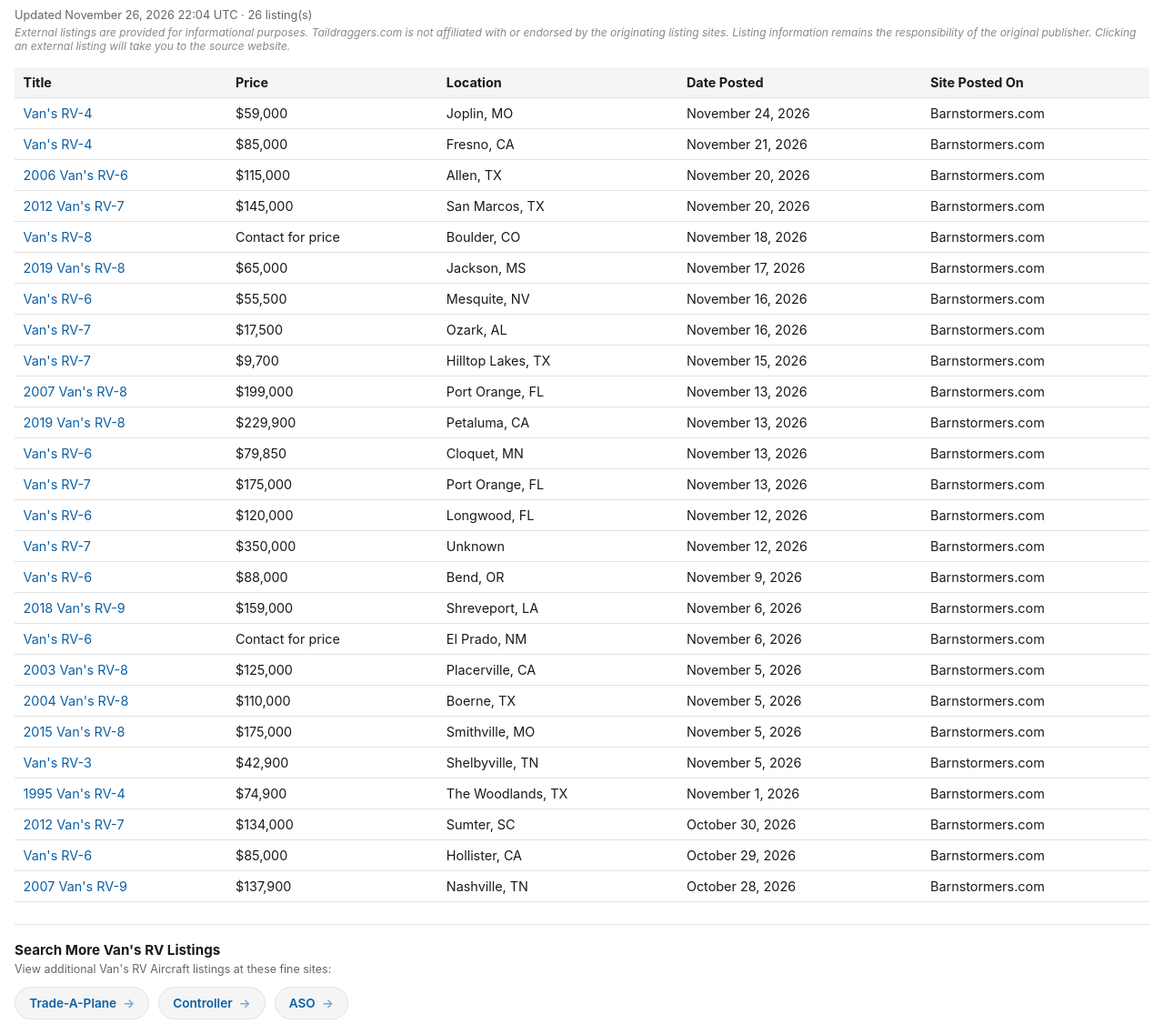
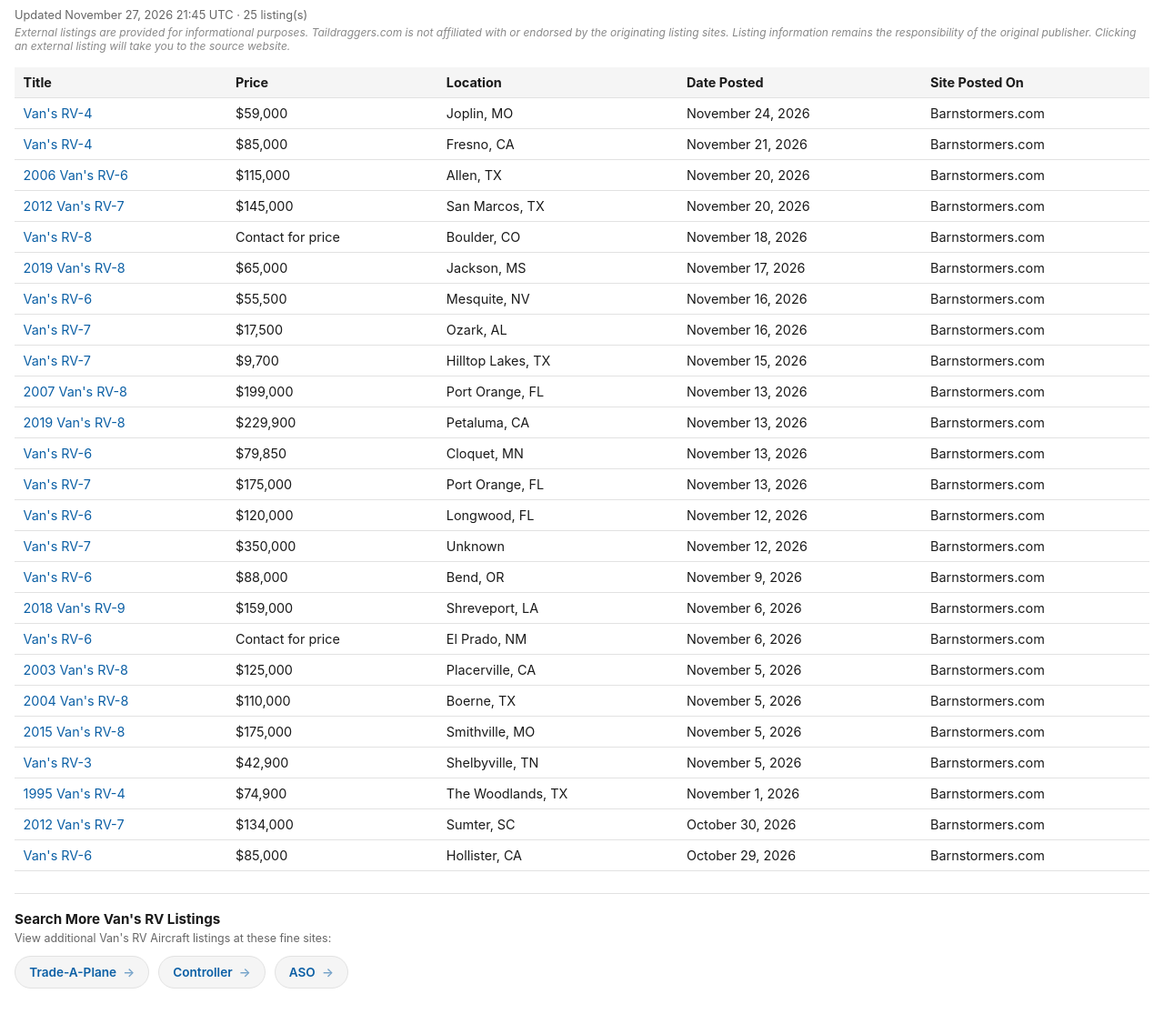
Before and after one commit to taildraggers/vans, a plain HTML site: page docs/index.html in a window 1280 px wide. Shown: the part 43-1180 px from the top of the page at 91% size. After the commit the page ends 1146 px from the top, so only its background shows below. Drawn offline with Linux system fonts and the light colour scheme.

Commit message:
Update Van's RV listings (2026-11-27)

```diff
--- a/docs/index.html
+++ b/docs/index.html
@@ -76,7 +76,7 @@
 </head>
 <body>
   <h1>Other Van&#x27;s RV Ads on the Web</h1>
-  <div class="updated">Updated November 26, 2026 22:04 UTC &middot; 26 listing(s)</div>
+  <div class="updated">Updated November 27, 2026 21:45 UTC &middot; 25 listing(s)</div>
   <div class="disclaimer">External listings are provided for informational purposes. Taildraggers.com is not affiliated with or endorsed by the originating listing sites. Listing information remains the responsibility of the original publisher. Clicking an external listing will take you to the source website.</div>
   <table>
     <thead>
@@ -108,7 +108,6 @@
         <tr><td><a href="https://www.barnstormers.com/classified-2081365-1995-180HP-Vans-RV-4---$74,900.html" target="_blank" rel="noopener noreferrer">1995 Van&#x27;s RV-4</a></td><td>$74,900</td><td>The Woodlands, TX</td><td>November 1, 2026</td><td>Barnstormers.com</td></tr>
         <tr><td><a href="https://www.barnstormers.com/classified-2062496-2012-VANS-RV-7.html" target="_blank" rel="noopener noreferrer">2012 Van&#x27;s RV-7</a></td><td>$134,000</td><td>Sumter, SC</td><td>October 30, 2026</td><td>Barnstormers.com</td></tr>
         <tr><td><a href="https://www.barnstormers.com/classified-2080803-Ready-to-fly-RV6-with-mods!.html" target="_blank" rel="noopener noreferrer">Van&#x27;s RV-6</a></td><td>$85,000</td><td>Hollister, CA</td><td>October 29, 2026</td><td>Barnstormers.com</td></tr>
-        <tr><td><a href="https://www.barnstormers.com/classified-2080633-2007-VANS-RV9-N39YB.html" target="_blank" rel="noopener noreferrer">2007 Van&#x27;s RV-9</a></td><td>$137,900</td><td>Nashville, TN</td><td>October 28, 2026</td><td>Barnstormers.com</td></tr>
     </tbody>
   </table>
   <div class="more-resources">
```
